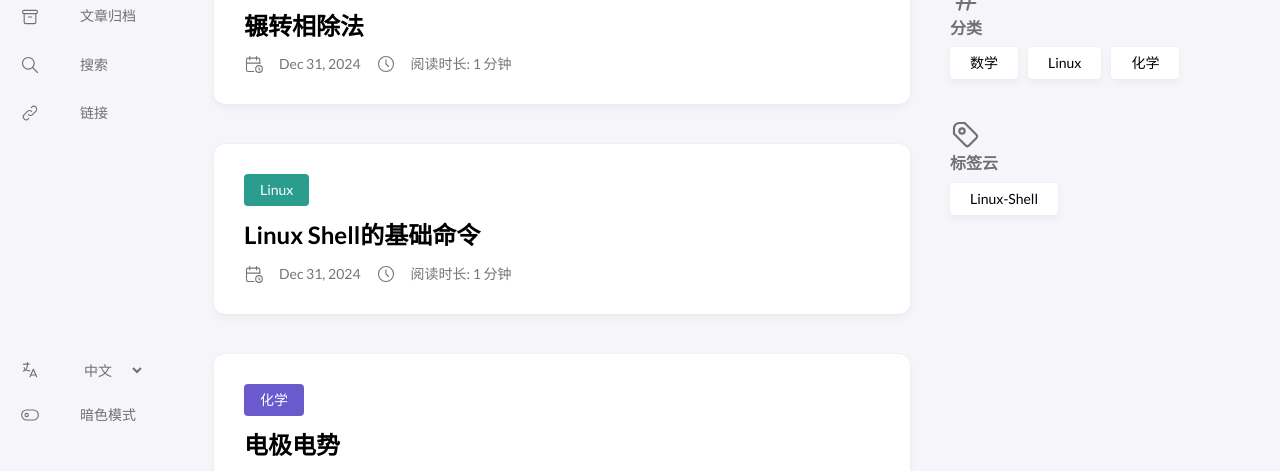
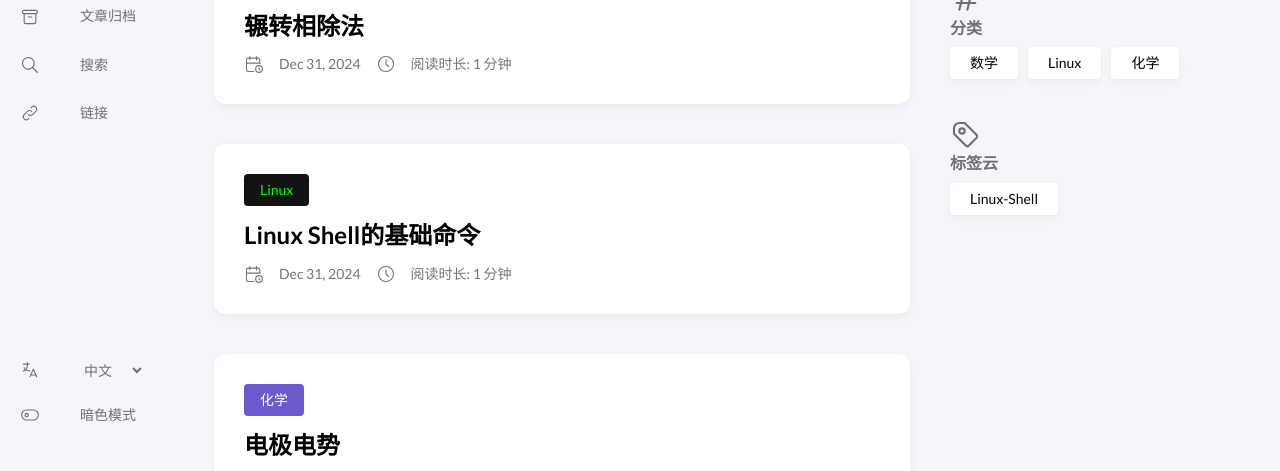
Before and after one commit to ZonesTissyc/blog.io, a plain HTML site: page index.html in a window 1280 px wide. Shown: the part 325-796 px from the top of the page. Drawn offline with Linux system fonts and the light colour scheme.

Commit message:
改分类-linux 背景色

```diff
--- a/index.html
+++ b/index.html
@@ -513,7 +513,7 @@
 
     <header class="article-category">
 
-            <a href="/categories/linux/" style="background-color: #2a9d8f; color: #fff;">
+            <a href="/categories/linux/" style="background-color: #121212; color: #00FF00;">
                 Linux
             </a>
 
```
Also changed, not shown: p/linux-shell的基础命令/index.html (+1 -1 lines).
